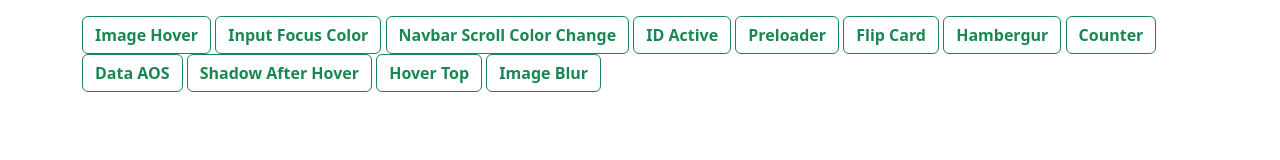
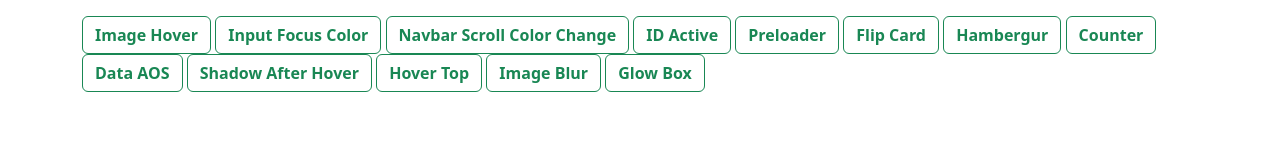
Before and after one commit to arman9022/unique_design_parts, a plain HTML site: page index.html in a window 1280 px wide. Drawn offline with nearby package versions, Linux system fonts and the light colour scheme.

Commit message:
Update index.html

```diff
--- a/index.html
+++ b/index.html
@@ -25,6 +25,7 @@
           <a target="_blank" class="btn btn-outline-success fw-bold" href="./shadow_after_hover.html">Shadow After Hover</a>
           <a target="_blank" class="btn btn-outline-success fw-bold" href="./hover_top.html">Hover Top</a>
           <a target="_blank" class="btn btn-outline-success fw-bold" href="./image_blur.html">Image Blur</a>
+          <a target="_blank" class="btn btn-outline-success fw-bold" href="./glow_box.html">Glow Box</a>
 
 
         </div>
```
